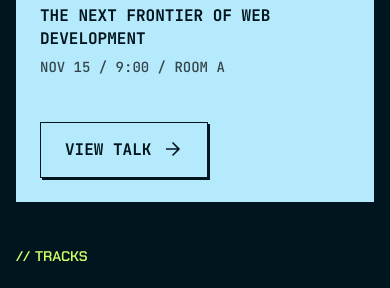
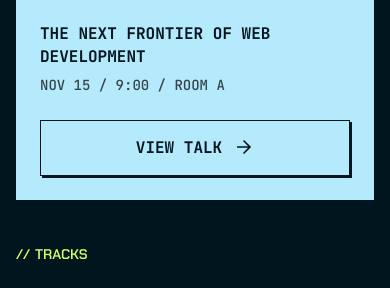
Before and after one commit to kovtun-alexandr/DevHorizon, a website built with Vite: page index.html in a window 390 px wide. Shown: the part 488-776 px from the top of the page. Built offline with nearby package versions, Linux system fonts and the light colour scheme.

Commit message:
fix: adjust responsiveness and layout for keynote block

```diff
--- a/src/assets/styles/pages/home.css
+++ b/src/assets/styles/pages/home.css
@@ -90,6 +90,11 @@
 
     @media (max-width: 75em) {
         min-width: auto;
+        min-height: 25rem;
+    }
+
+    @media (max-width: 35em) {
+        min-height: 21.25rem;
     }
 
     .keynote-title {
@@ -112,6 +117,7 @@
 
         @media (max-width: 35em) {
             opacity: 0;
+            display: none;
         }
     }
 
@@ -163,8 +169,13 @@
         box-shadow: 2px 2px 0px var(--neutral-900);
         margin-block-start: 2.28175rem;
         font-weight: var(--font-bold);
+        text-transform: uppercase;
         transition: .2s;
-        text-transform: uppercase;
+
+        @media (max-width: 35em) {
+            width: 100%;
+            margin-block-start: 1rem;
+        }
 
         &::after {
             content: '';
```
